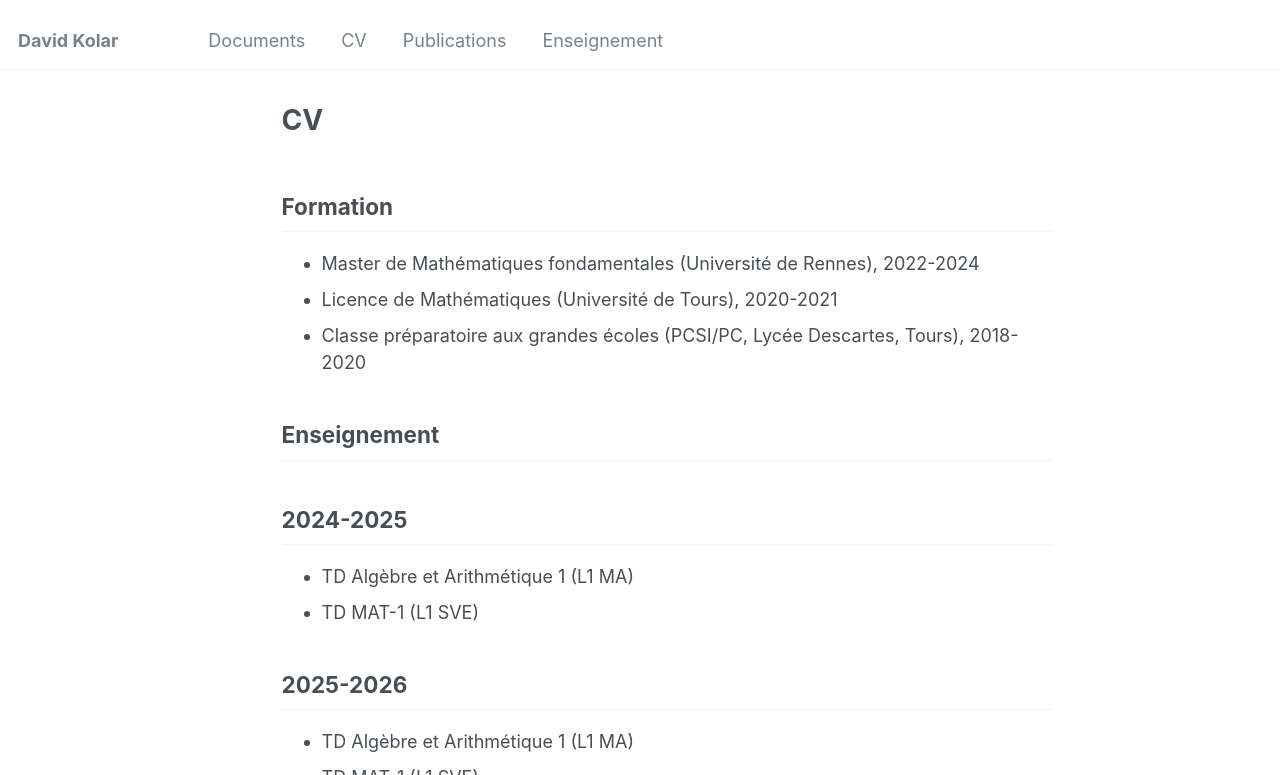
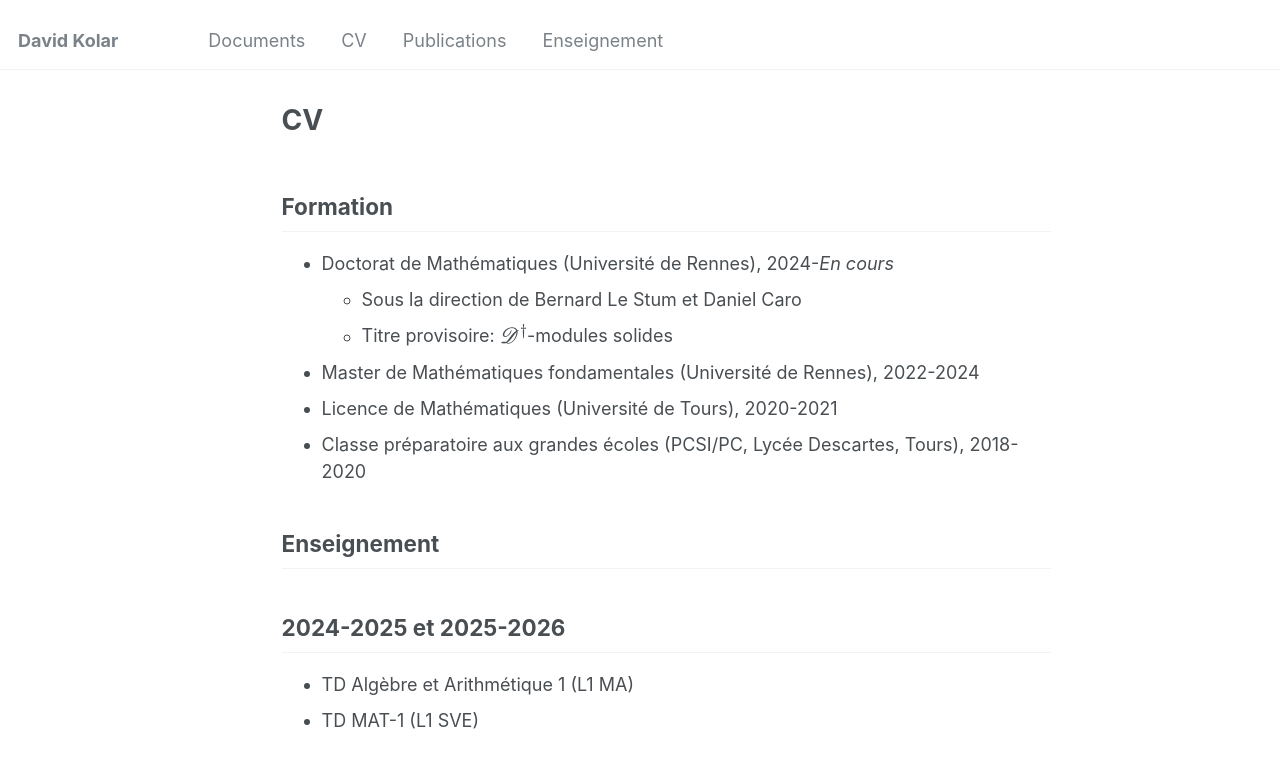
Before and after one commit to dakolar/dakolar.github.io, a Jekyll site: the page built from _pages/cv.md, in a window 1280 px wide and 1244 px high, cut to the strip 0-775 px from the top of the window. Built offline with Jekyll 4.4.1, drawn with Linux system fonts in a browser that asks for light colours.

Commit message:
Modif CV

```diff
--- a/_pages/cv.md
+++ b/_pages/cv.md
@@ -6,19 +6,17 @@ redirect_from:
   - /resume
 ---
 
-
 Formation
 ---------
+* Doctorat de Mathématiques (Université de Rennes), 2024-*En cours*
+  * Sous la direction de Bernard Le Stum et Daniel Caro
+  * Titre provisoire: \\(\mathscr D^\dagger\\)-modules solides
 * Master de Mathématiques fondamentales (Université de Rennes), 2022-2024
 * Licence de Mathématiques (Université de Tours), 2020-2021
 * Classe préparatoire aux grandes écoles (PCSI/PC, Lycée Descartes, Tours), 2018-2020
 
 Enseignement
 ------------
-## 2024-2025
+## 2024-2025 et 2025-2026
 * TD Algèbre et Arithmétique 1 (L1 MA)
 * TD MAT-1 (L1 SVE)
-
-## 2025-2026
-* TD Algèbre et Arithmétique 1 (L1 MA)
-* TD MAT-1 (L1 SVE)
```
Also changed, not shown: _pages/about.md (+1 -1 lines).
